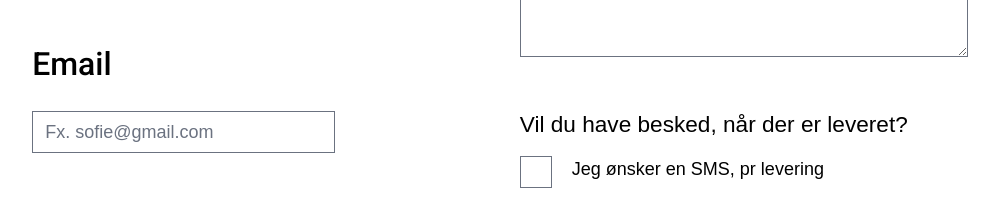
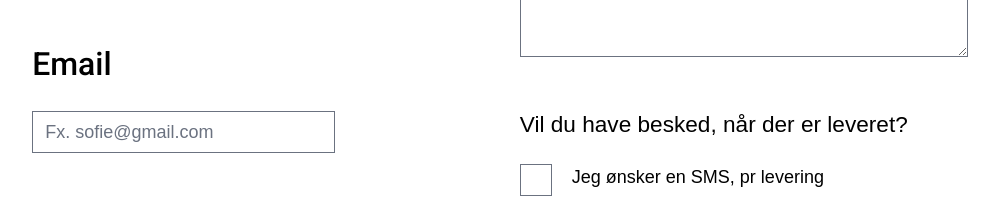
Before and after one commit to juliehjakobsen/eksamen2022, a website built with Vite: page src/information.html in a window 1280 px wide. Shown: the part 707-912 px from the top of the page, without its empty margins (140-1139 px from the left). Built offline with nearby package versions, Linux system fonts and the light colour scheme; a web font is replaced by a local one.

Commit message:
information

```diff
--- a/src/information.html
+++ b/src/information.html
@@ -155,7 +155,7 @@
     </style>
   </head>
   <body>
-    <main>
+    <main class="pb-xxl-spacing-mobile lg:pb-xl-spacing-desktop">
       <section>
         <article>
           <div>
@@ -211,7 +211,10 @@
       </section>
       <section class="pt-xxl-spacing-mobile lg:pt-l-spacing-desktop">
         <article class="">
-          <form class="lg:flex lg:justify-around" action="udfyld">
+          <form
+            class="lg:flex lg:justify-around lg:pb-xl-spacing-desktop"
+            action="udfyld"
+          >
             <div class="">
               <div class="pb-m-spacing-mobile lg:pb-l-spacing-desktop">
                 <h4
@@ -294,7 +297,7 @@
               </div>
               <div>
                 <h5
-                  class="pb-xs-spacing-mobile font-font-body text-h5-mobile lg:text-h5-desktop"
+                  class="pb-xs-spacing-mobile font-font-body text-h5-mobile lg:pb-s-spacing-desktop lg:text-h5-desktop"
                 >
                   Vil du have besked, når der er leveret?
                 </h5>
```
